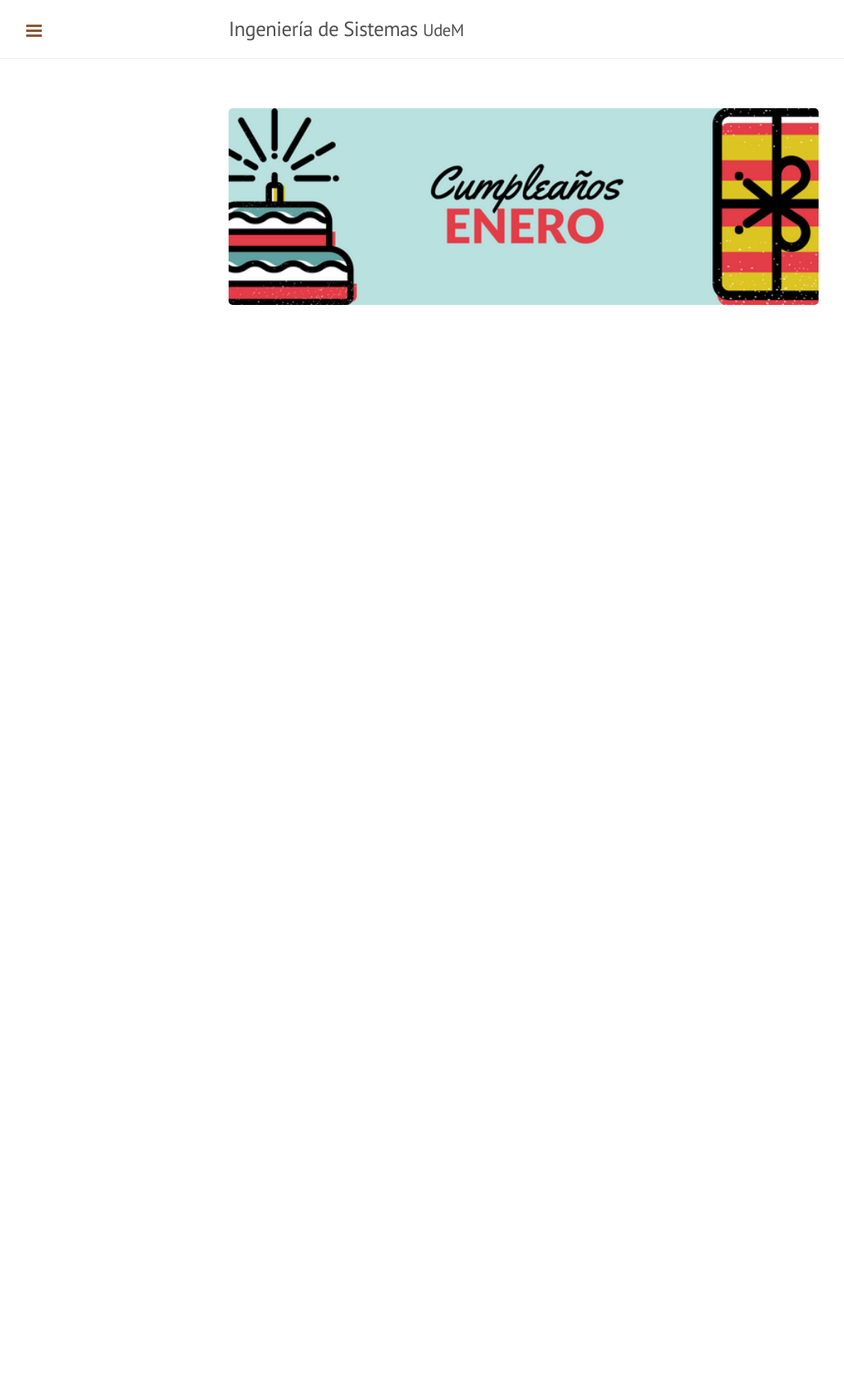
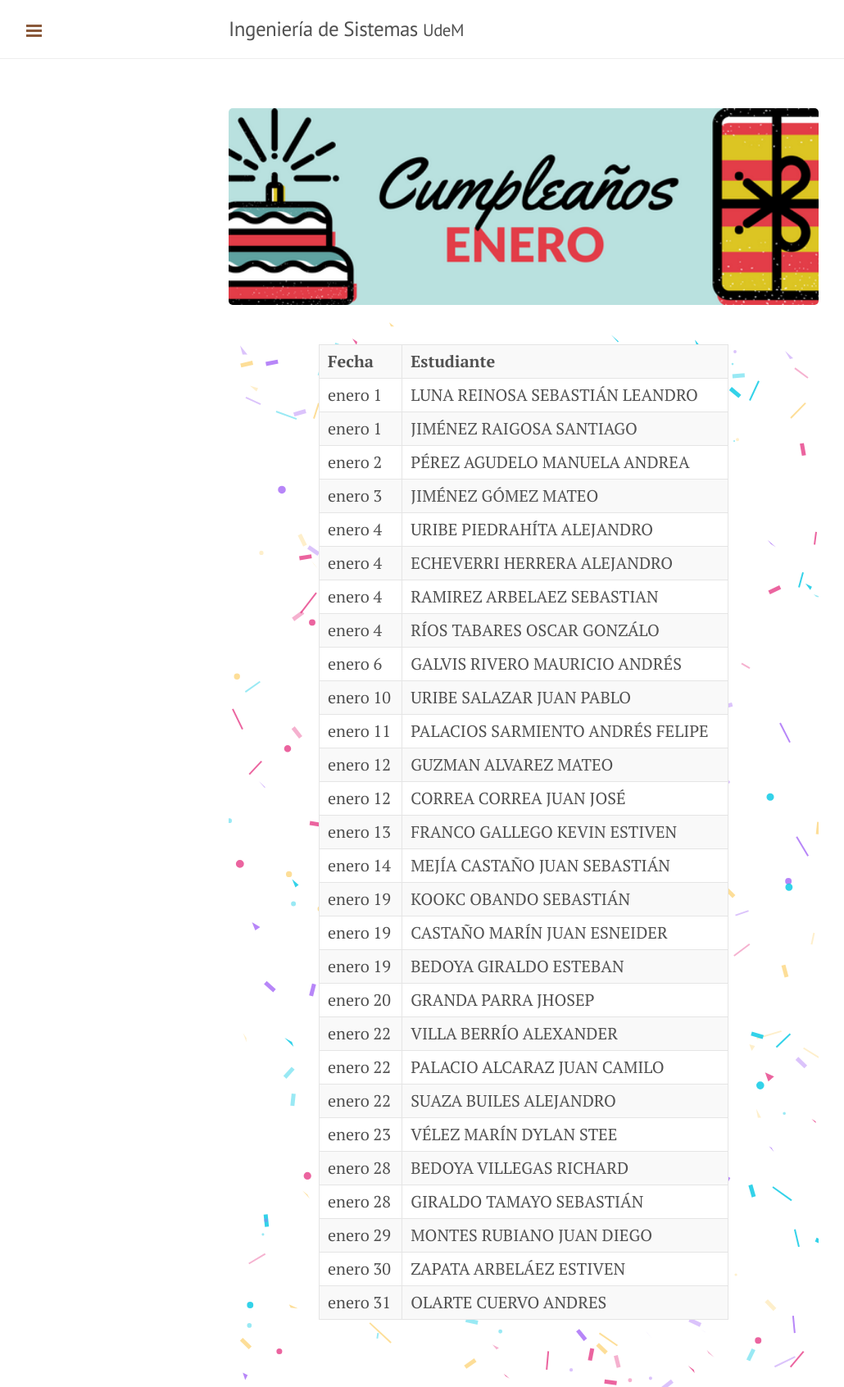
Before and after one commit to ingsistemasudem/ingsistemasudem.github.io, a Jekyll site: the page built from _posts/2018-01-01-cumpleaños-enero.md, in a window 1280 px wide. Shown: the whole page at 82% size, without its empty margins (1-1031 px from the left). Built offline with Jekyll 4.4.1, drawn with Linux system fonts in a browser that asks for light colours; before the commit the page ends 900 px from its top, so only the background shows below that.

Commit message:
add january birthdays

```diff
--- a/_posts/2018-01-01-cumpleaños-enero.md
+++ b/_posts/2018-01-01-cumpleaños-enero.md
@@ -1,5 +1,123 @@
 ---
 categories: cumpleaños
-image: birthday.png
+image: enero-banner.png
 layout: birthday
 ---
+<table>
+<tbody><tr>
+<td><b>Fecha</b></td>
+<td><b>Estudiante</b></td>
+</tr>
+<tr>
+<td>enero 1</td>
+<td>LUNA REINOSA SEBASTIÁN LEANDRO</td>
+</tr>
+<tr>
+<td>enero 1</td>
+<td>JIMÉNEZ RAIGOSA SANTIAGO</td>
+</tr>
+<tr>
+<td>enero 2</td>
+<td>PÉREZ AGUDELO MANUELA ANDREA</td>
+</tr>
+<tr>
+<td>enero 3</td>
+<td>JIMÉNEZ GÓMEZ MATEO</td>
+</tr>
+<tr>
+<td>enero 4</td>
+<td>URIBE PIEDRAHÍTA ALEJANDRO</td>
+</tr>
+<tr>
+<td>enero 4</td>
+<td>ECHEVERRI HERRERA ALEJANDRO</td>
+</tr>
+<tr>
+<td>enero 4</td>
+<td>RAMIREZ ARBELAEZ SEBASTIAN</td>
+</tr>
+<tr>
+<td>enero 4</td>
+<td>RÍOS TABARES OSCAR GONZÁLO</td>
+</tr>
+<tr>
+<td>enero 6</td>
+<td>GALVIS RIVERO MAURICIO ANDRÉS</td>
+</tr>
+<tr>
+<td>enero 10</td>
+<td>URIBE SALAZAR JUAN PABLO</td>
+</tr>
+<tr>
+<td>enero 11</td>
+<td>PALACIOS SARMIENTO ANDRÉS FELIPE</td>
+</tr>
+<tr>
+<td>enero 12</td>
+<td>GUZMAN ALVAREZ MATEO</td>
+</tr>
+<tr>
+<td>enero 12</td>
+<td>CORREA CORREA JUAN JOSÉ</td>
+</tr>
+<tr>
+<td>enero 13</td>
+<td>FRANCO GALLEGO KEVIN ESTIVEN</td>
+</tr>
+<tr>
+<td>enero 14</td>
+<td>MEJÍA CASTAÑO JUAN SEBASTIÁN</td>
+</tr>
+<tr>
+<td>enero 19</td>
+<td>KOOKC OBANDO SEBASTIÁN</td>
+</tr>
+<tr>
+<td>enero 19</td>
+<td>CASTAÑO MARÍN JUAN ESNEIDER</td>
+</tr>
+<tr>
+<td>enero 19</td>
+<td>BEDOYA GIRALDO ESTEBAN</td>
+</tr>
+<tr>
+<td>enero 20</td>
+<td>GRANDA PARRA JHOSEP</td>
+</tr>
+<tr>
+<td>enero 22</td>
+<td>VILLA BERRÍO ALEXANDER</td>
+</tr>
+<tr>
+<td>enero 22</td>
+<td>PALACIO ALCARAZ JUAN CAMILO</td>
+</tr>
+<tr>
+<td>enero 22</td>
+<td>SUAZA BUILES ALEJANDRO</td>
+</tr>
+<tr>
+<td>enero 23</td>
+<td>VÉLEZ MARÍN DYLAN STEE</td>
+</tr>
+<tr>
+<td>enero 28</td>
+<td>BEDOYA VILLEGAS RICHARD</td>
+</tr>
+<tr>
+<td>enero 28</td>
+<td>GIRALDO TAMAYO SEBASTIÁN</td>
+</tr>
+<tr>
+<td>enero 29</td>
+<td>MONTES RUBIANO JUAN DIEGO</td>
+</tr>
+<tr>
+<td>enero 30</td>
+<td>ZAPATA ARBELÁEZ ESTIVEN</td>
+</tr>
+<tr>
+<td>enero 31</td>
+<td>OLARTE CUERVO ANDRES</td>
+</tr>
+</tbody></table>
--- /dev/null
+++ b/_sass/birthday.scss
@@ -0,0 +1,24 @@
+.birthday {
+  &--container {
+    & {
+      position: relative;
+    }
+
+    & table {
+      overflow: hidden;
+      position: absolute;
+      background: rgba(255,255,255,1);
+      margin: 0 auto;
+      top: 120%;
+      left: 0;
+      right: 0;
+      max-width: 500px;
+      z-index: 9;
+      border: none;
+    }
+  }
+
+  &--confetti {
+    position: absolute
+  }
+}
--- a/_sass/global.sass
+++ b/_sass/global.sass
@@ -1,3 +1,4 @@
 @import "poole"
 @import "syntax"
 @import "lanyon"
+@import "birthday"
--- a/_sass/lanyon.scss
+++ b/_sass/lanyon.scss
@@ -33,12 +33,6 @@
  *
  * Update the foundational and global aspects of the page.
  */
-
-/* Prevent scroll on narrow devices */
-html,
-body {
-  overflow-x: hidden;
-}
 
 html {
   font-family: "PT Serif", Georgia, "Times New Roman", serif;
```
Also changed, not shown: assets/images/posts/birthday.png (deleted), assets/images/posts/enero-banner.png (added), js/confetti.min.js (added).
